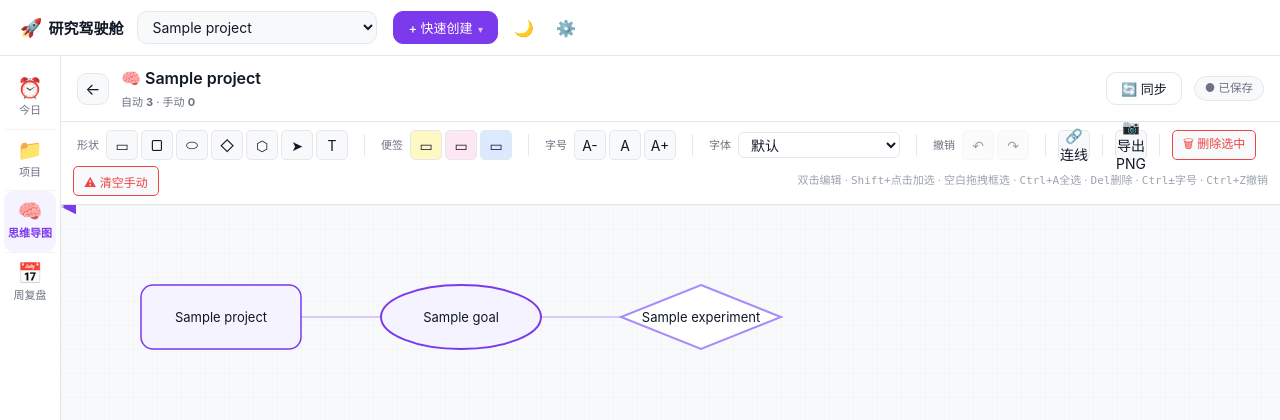
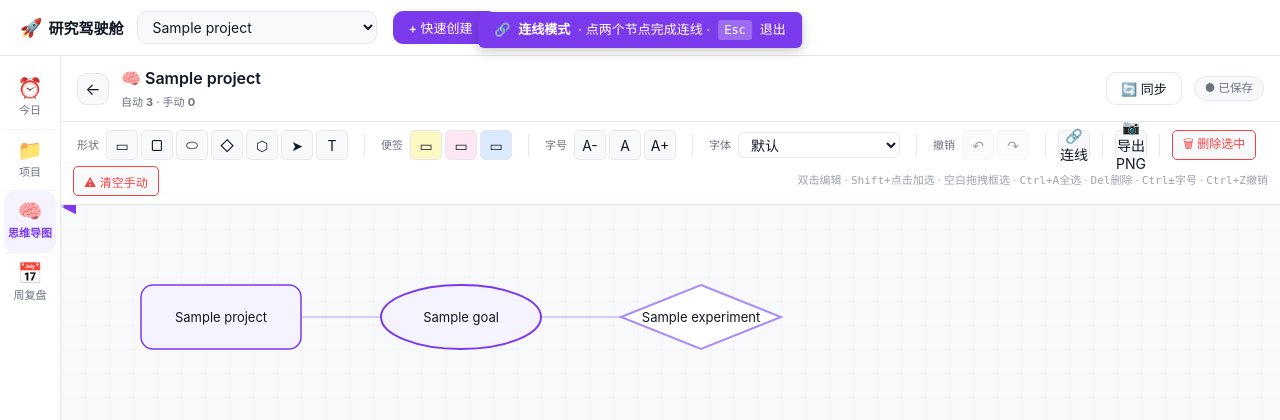
Before and after one commit to treeChan/csworkbench, a FastAPI app: page /projects/1/mindmap in a window 1280 px wide. Shown: the top 420 px of the page. Run offline with FastAPI, Linux system fonts and the light colour scheme; tables that the repository leaves empty hold one stand-in row (values such as "Sample post").

Commit message:
fix: 修复 manual 节点边框淡 + auto 选中不明显 + 强化 link mode 状态
1. exportPNG TDZ: 修 const lines 在 filter 回调里引用自己的死区错误,
   改为 const rawLines + const safeLines
2. manual 节点边框: 之前 stroke 是 #d1d5db (浅灰), 远看像没边框;
   改为主题色 #7C3AED, stroke-width 1.5px. 选中时换底色 + 加粗到 2.5px
3. auto 节点选中态: 之前描边本来就是紫色, 选中和未选差别太小;
   改成更深色 #5B21B6 + 3px + drop-shadow 高亮
4. link mode 状态: 用户可能误激活 (L 键 / 点 linkBtn) 但没意识到,
   此时 mousedown 被拦截 → 节点不能拖不能选. 加顶部紫色 banner
   「🔗 连线模式 · 点两个节点完成连线 · Esc 退出」

```diff
--- a/app/static/mindmap.js
+++ b/app/static/mindmap.js
@@ -940,14 +940,21 @@
         linkMode = { sourceId: null, sourceNodeEl: null };
         document.body.classList.add("mm-link-mode");
         if (linkBtn) linkBtn.classList.add("mm-active");
+        // 顶部 banner 提示
+        const banner = document.getElementById("mm-link-banner");
+        if (banner) banner.hidden = false;
         // 进入连线模式: 如果有选中节点, 立即把它的锚点画出来 (否则要等下次点节点才显示)
         renderAnchors();
-        showToast("连线模式：点第一个节点作为起点（Shift+Esc 退出）", "info");
+        showToast("连线模式：点第一个节点作为起点", "info");
     }
     function exitLinkMode() {
+        if (!linkMode) return;
         linkMode = null;
         document.body.classList.remove("mm-link-mode");
         if (linkBtn) linkBtn.classList.remove("mm-active");
+        // 隐藏 banner
+        const banner = document.getElementById("mm-link-banner");
+        if (banner) banner.hidden = true;
         // 清空临时连线
         if (tempEdgeLayer) tempEdgeLayer.textContent = "";
         // 退出连线模式: 立即清掉锚点
@@ -1866,8 +1873,8 @@
                     parts.push('<rect width="' + w + '" height="' + h + '" rx="' + rx + '" stroke="' + n.stroke + '" stroke-width="1.5" fill="' + n.fill + '"/>');
                 }
                 // 文字: 多行拆 tspan, 居中
-                const lines = (n.label || "").split(/\r?\n/).filter(function (l) { return l.length > 0 || lines.length === 1; });
-                const safeLines = lines.length > 0 ? lines : [""];
+                const rawLines = (n.label || "").split(/\r?\n/);
+                const safeLines = rawLines.length > 0 ? rawLines : [""];
                 const family = FONT_STACKS[n.fontFamily] || FONT_STACKS.system;
                 // 估算行高
                 const lineHeight = n.fontSize * 1.25;
--- a/app/static/style.css
+++ b/app/static/style.css
@@ -1327,6 +1327,27 @@ button.pipeline-step:focus { outline: 2px solid var(--c-primary-light); outline-
 .mm-node.kind-auto.project .mm-shape {
     fill: var(--c-primary, #7C3AED);
     stroke: var(--c-primary, #7C3AED);
+}
+
+/* 手动节点默认描边色 (用主题色而不是浅灰, 避免远看像没边框) */
+.mm-node.kind-manual .mm-shape {
+    fill: var(--c-surface, #fff);
+    stroke: var(--c-primary, #7C3AED);
+    stroke-width: 1.5px;
+}
+
+/* 手动节点选中态: 明显换底色, 一眼能看出选中了 */
+.mm-node.kind-manual.selected .mm-shape {
+    fill: var(--c-primary-bg, #f3e8ff);
+    stroke-width: 2.5px;
+}
+
+/* 自动节点选中态: 因为描边本来就是紫色, 加粗 + 加 dashed 不明显,
+   改成更明显的 3px + 用更深色 + 加 filter 阴影 */
+.mm-node.kind-auto.selected .mm-shape {
+    stroke-width: 3px;
+    stroke: var(--c-primary-dark, #5B21B6);
+    filter: drop-shadow(0 0 4px rgba(124, 58, 237, 0.4));
 }
 .mm-node.kind-auto.project .mm-label {
     color: #fff;
@@ -1500,6 +1521,29 @@ button.pipeline-step:focus { outline: 2px solid var(--c-primary-light); outline-
 .mm-link-mode .mm-node {
     cursor: crosshair !important;
 }
+/* link mode 提示条: 在画布顶部中央显示, 用户一眼能看到当前模式 */
+.mm-link-banner {
+    position: absolute;
+    top: 12px;
+    left: 50%;
+    transform: translateX(-50%);
+    background: var(--c-primary, #7C3AED);
+    color: #fff;
+    padding: 8px 16px;
+    border-radius: 6px;
+    font-size: 13px;
+    z-index: 100;
+    box-shadow: 0 4px 12px rgba(0, 0, 0, 0.2);
+    display: flex;
+    align-items: center;
+    gap: 8px;
+}
+.mm-link-banner kbd {
+    background: rgba(255, 255, 255, 0.25);
+    padding: 1px 6px;
+    border-radius: 3px;
+    font-size: 12px;
+}
 
 /* ---- 字体按钮（每个按钮带自己字体的预览） ---- */
 .mm-font.mm-font-system { font-family: -apple-system, BlinkMacSystemFont, "PingFang SC", sans-serif; }
--- a/app/templates/mindmap_editor.html
+++ b/app/templates/mindmap_editor.html
@@ -143,6 +143,12 @@
 
     <!-- 自动同步提示 toast -->
     <div id="mm-toast" class="mm-toast" hidden></div>
+
+    <!-- 连线模式顶部提示条 (JS 控制显隐) -->
+    <div id="mm-link-banner" class="mm-link-banner" hidden>
+        🔗 <strong>连线模式</strong> · 点两个节点完成连线 ·
+        <kbd>Esc</kbd> 退出
+    </div>
 </div>
 
 <!-- 同步状态注入到 JS 用 -->
```
